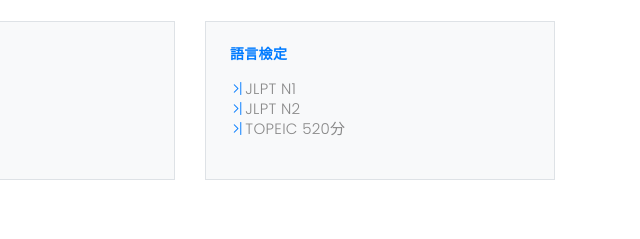
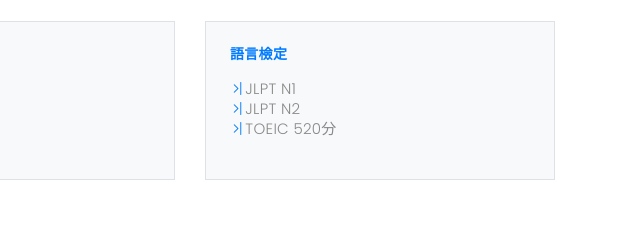
Before and after one commit to f10842287/eihin-profile, a plain HTML site: page index.html in a window 1280 px wide. Shown: the part 3435-3674 px from the top of the page, 640-1280 px from the left. Drawn offline with nearby package versions, Linux system fonts and the light colour scheme; files whose address does not match are found by name; a web font is replaced by a local one.

Commit message:
feat: 修改錯字

```diff
--- a/index.html
+++ b/index.html
@@ -285,7 +285,7 @@
 			<ul class="list-unstyled text-start">
 			  <li><i class="bi bi-chevron-bar-right text-primary"></i>JLPT N1</li>
 			  <li><i class="bi bi-chevron-bar-right text-primary"></i>JLPT N2</li>
-			  <li><i class="bi bi-chevron-bar-right text-primary"></i>TOPEIC 520分</li>
+			  <li><i class="bi bi-chevron-bar-right text-primary"></i>TOEIC 520分</li>
 			</ul>
 		  </div>
 		</div>
```
